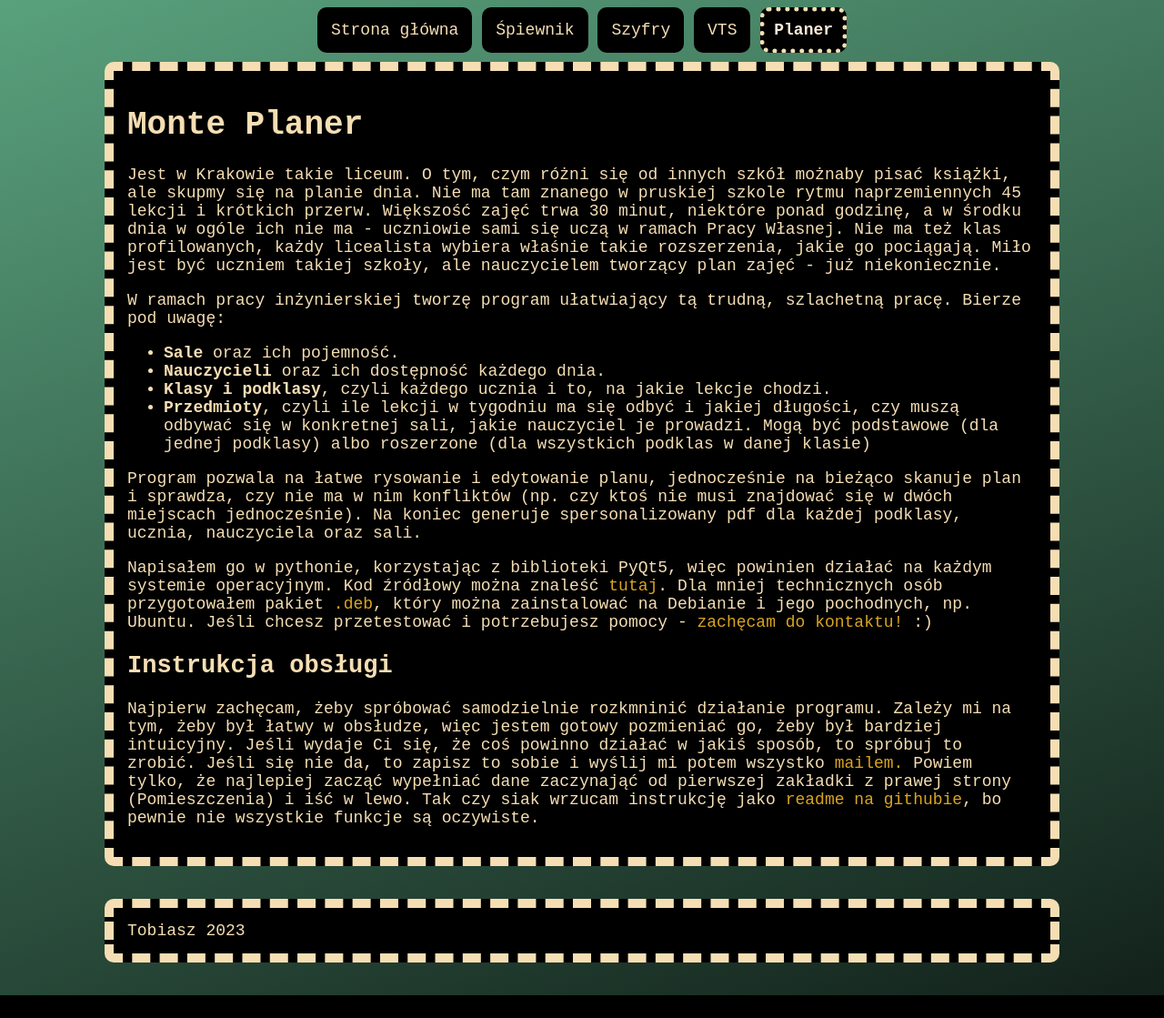
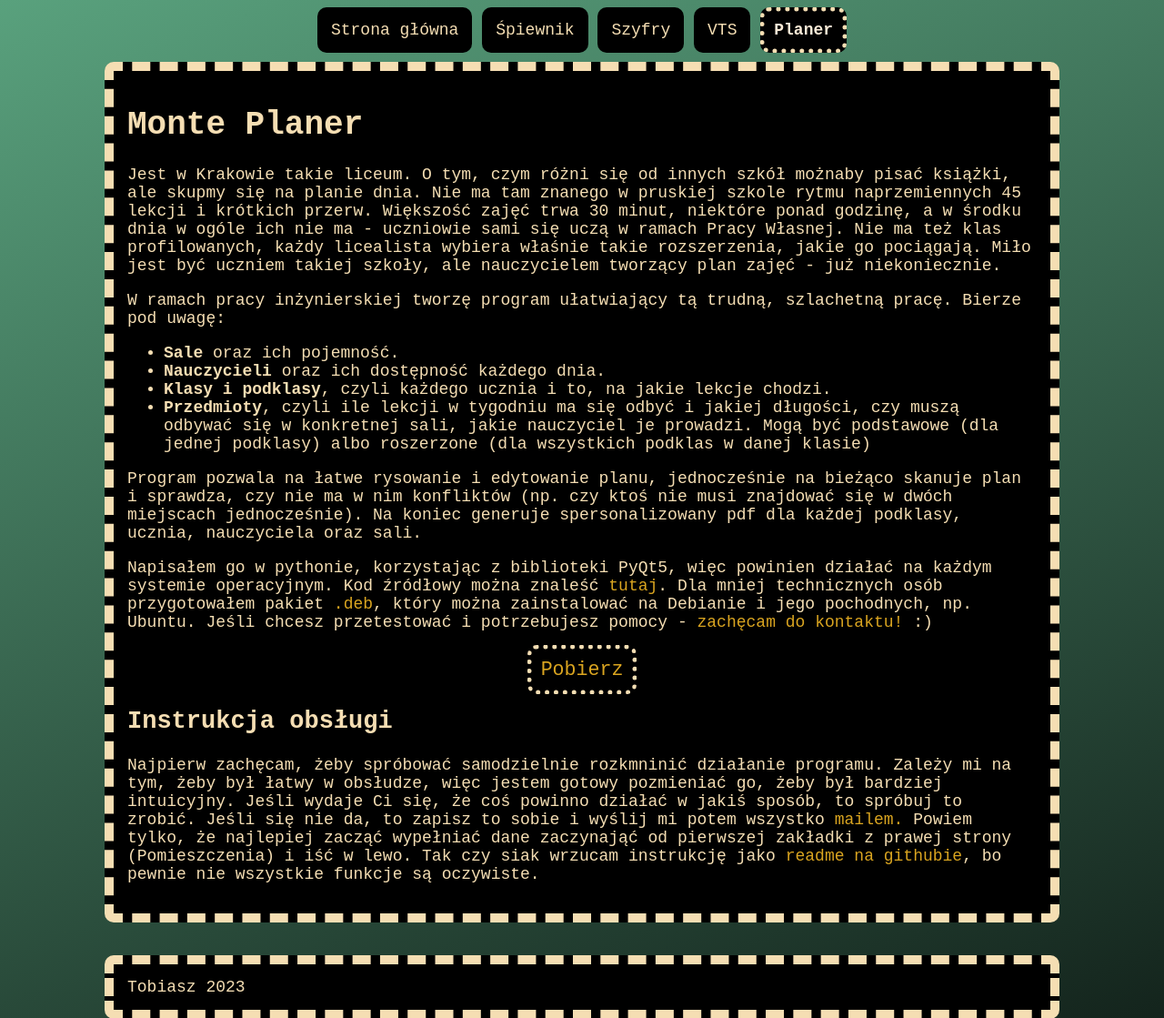
Before and after one commit to UgaBuga1655/strona, a Flask app: page /vdp/ in a window 1280 px wide. Shown: the top 1119 px of the page at 91% size. Before the commit the page ends 1094 px from the top, so only its background shows below. Run offline with Flask 3, Linux system fonts and the light colour scheme.

Commit message:
download button

```diff
--- /dev/null
+++ b/blueprints/monte_planer/static/css/style.css
@@ -0,0 +1,6 @@
+.big-button {
+    font-size: larger;
+    border: 5px dotted wheat;
+    border-radius: 10px;
+    padding: 10px;
+}
--- a/blueprints/monte_planer/templates/monte_planer.html
+++ b/blueprints/monte_planer/templates/monte_planer.html
@@ -2,9 +2,10 @@
 
 {% block title %}Planer{% endblock %}
 
-<!-- {% block css %}
-<link rel="stylesheet" href="{{ url_for('.static', filename='css/vts.css') }}">
-{% endblock %} -->
+{% block css %}
+<link rel="stylesheet" href="{{ url_for('.static', filename='css/style.css') }}">
+{% endblock %}
+
 
 {% block content %}
 <h1>Monte Planer</h1>
@@ -22,6 +23,9 @@
 
 <p>Napisałem go w pythonie, korzystając z biblioteki PyQt5, więc powinien działać na każdym systemie operacyjnym. Kod źródłowy można znaleść <a href="https://github.com/TobiaszAGH/monte_planer/">tutaj</a>. Dla mniej technicznych osób przygotowałem pakiet <a href="{{ url_for('.static', filename='monte-planer.deb') }}">.deb</a>, który można zainstalować na Debianie i jego pochodnych, np. Ubuntu. Jeśli chcesz przetestować i potrzebujesz pomocy - <a href="mailto:tobiasz.salik@gmail.com">zachęcam do kontaktu!</a> :)</p>
 
+<p style="text-align: center; margin: 30px;">
+<a class="big-button" href="{{ url_for('.static', filename='monte-planer.deb') }}">Pobierz</a>
+</p>
 <h2>Instrukcja obsługi</h2>
 <p>Najpierw zachęcam, żeby spróbować samodzielnie rozkmninić działanie programu. Zależy mi na tym, żeby był łatwy w obsłudze, więc jestem gotowy pozmieniać go, żeby był bardziej intuicyjny. Jeśli wydaje Ci się, że coś powinno działać w jakiś sposób, to spróbuj to zrobić. Jeśli się nie da, to zapisz to sobie i wyślij mi potem wszystko <a href="mailto:tobiasz.salik@gmail.com">mailem.</a> Powiem tylko, że najlepiej zacząć wypełniać dane zaczynająć od pierwszej zakładki z prawej strony (Pomieszczenia) i iść w lewo. Tak czy siak wrzucam instrukcję jako <a href="https://github.com/TobiaszAGH/monte_planer/">readme na githubie</a>, bo pewnie nie wszystkie funkcje są oczywiste.</p>
 {% endblock %}
```
